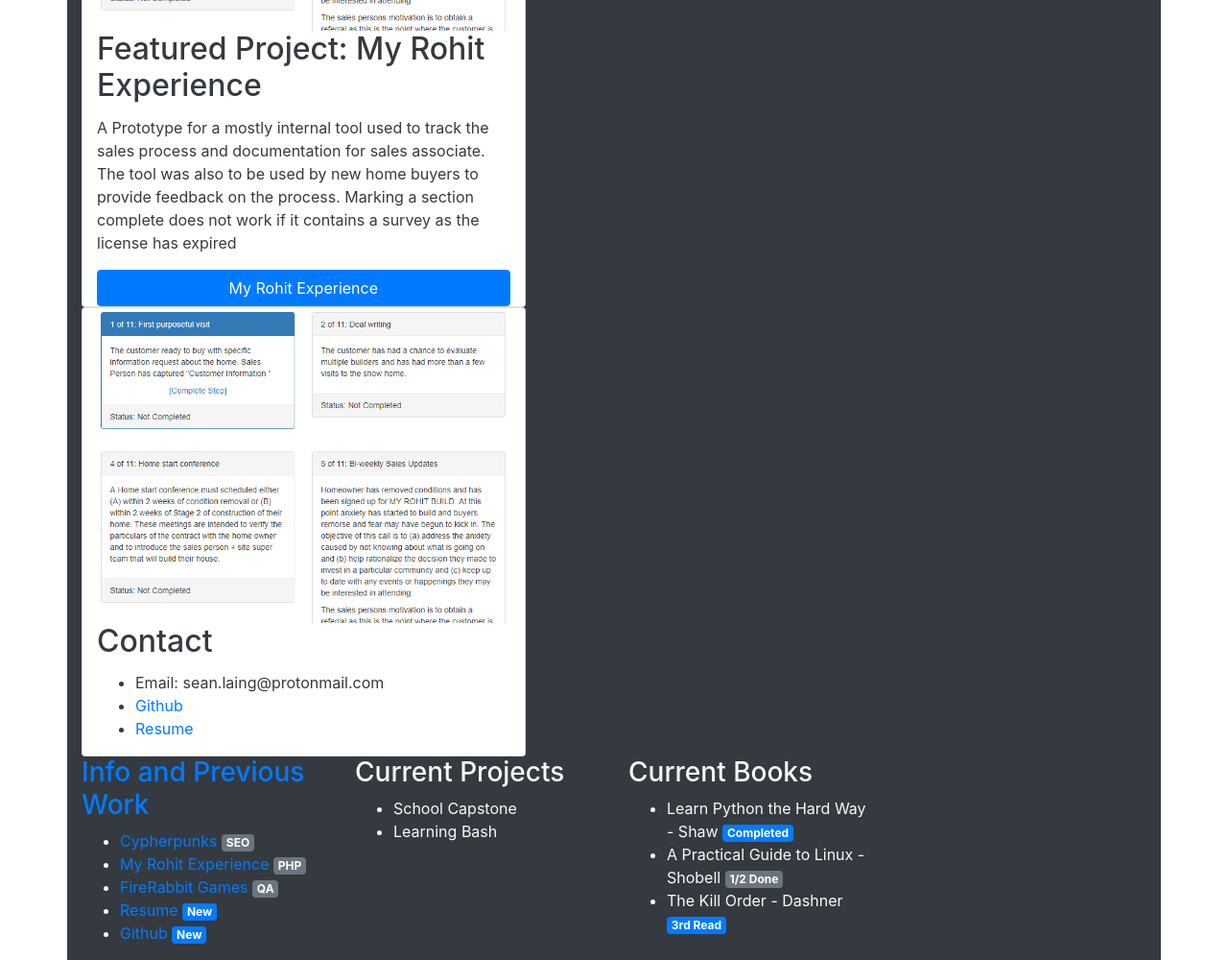
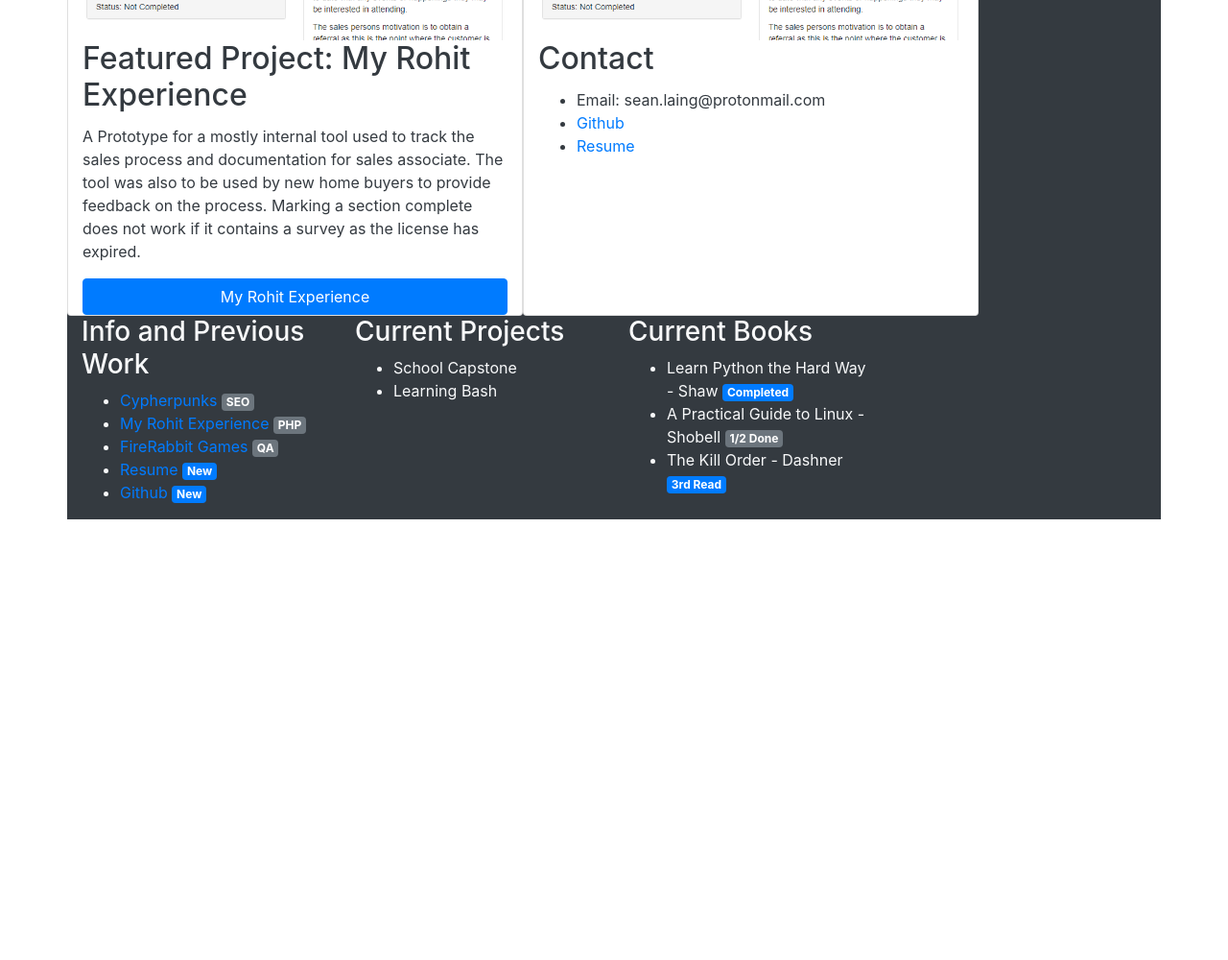
Before and after one commit to SeanMLaing/SeanMLaing.github.io, a plain HTML site: page index.html in a window 1280 px wide. Shown: the part 700-1700 px from the top of the page at 96% size. After the commit the page ends 1241 px from the top, so only its background shows below. Drawn offline with nearby package versions, Linux system fonts and the light colour scheme.

Commit message:
layout fix

```diff
--- a/index.html
+++ b/index.html
@@ -23,12 +23,12 @@
 			<h1>Sean Laing - Software Developer</h1>
 			<p>I am a software developer familiar with C#, Java, Python, PHP, HTML, and CSS. I graduated from NAIT in 2019 in the Digital Media and IT program with a specialization in software development. I have worked as an app developer/tester at FireRabbit, a help desk technitian and web developer at Rohit group of companies and built an customer facing app with an admin side as part of my capstone project. If you would like more details please click any of the links below to see the company website or the project I built.
 		</div>
-
+		<div class="row">
 			<div class="card text-dark col-sm-5">
 				<img class="card-img-top" src="myrohit.png" alt="my rohit experience" />
 				<h2 class="card-title">Featured Project: My Rohit Experience</h2>
-			<p class="card-text">A Prototype for a mostly internal tool used to track the sales process and documentation for sales associate. The tool was also to be used by new home buyers to provide feedback on the process. Marking a section complete does not work if it contains a survey as the license has expired</p>
-			<button width="100px" class="btn btn-primary">My Rohit Experience</button>
+				<p class="card-text">A Prototype for a mostly internal tool used to track the sales process and documentation for sales associate. The tool was also to be used by new home buyers to provide feedback on the process. Marking a section complete does not work if it contains a survey as the license has expired.</p>
+				<button width="50px" class="btn btn-primary">My Rohit Experience</button>
 			</div>
 			<div class="card text-dark col-sm-5">
 				<img class="card-img-top" src="myrohit.png" alt="my rohit experience" />
@@ -36,8 +36,9 @@
 				<ul class="card-text">
 					<li>Email: sean.laing@protonmail.com</li>
 					<li><a href="https://github.com/SeanMLaing">Github</a></li>
-				<li><a href="resume.pdf">Resume</li>
+					<li><a href="resume.pdf">Resume</a></li>
 				</ul>
+			</div>
 		</div>
 
 		<div class="row">
```
Lines whose indentation alone changed are shown as unchanged.
